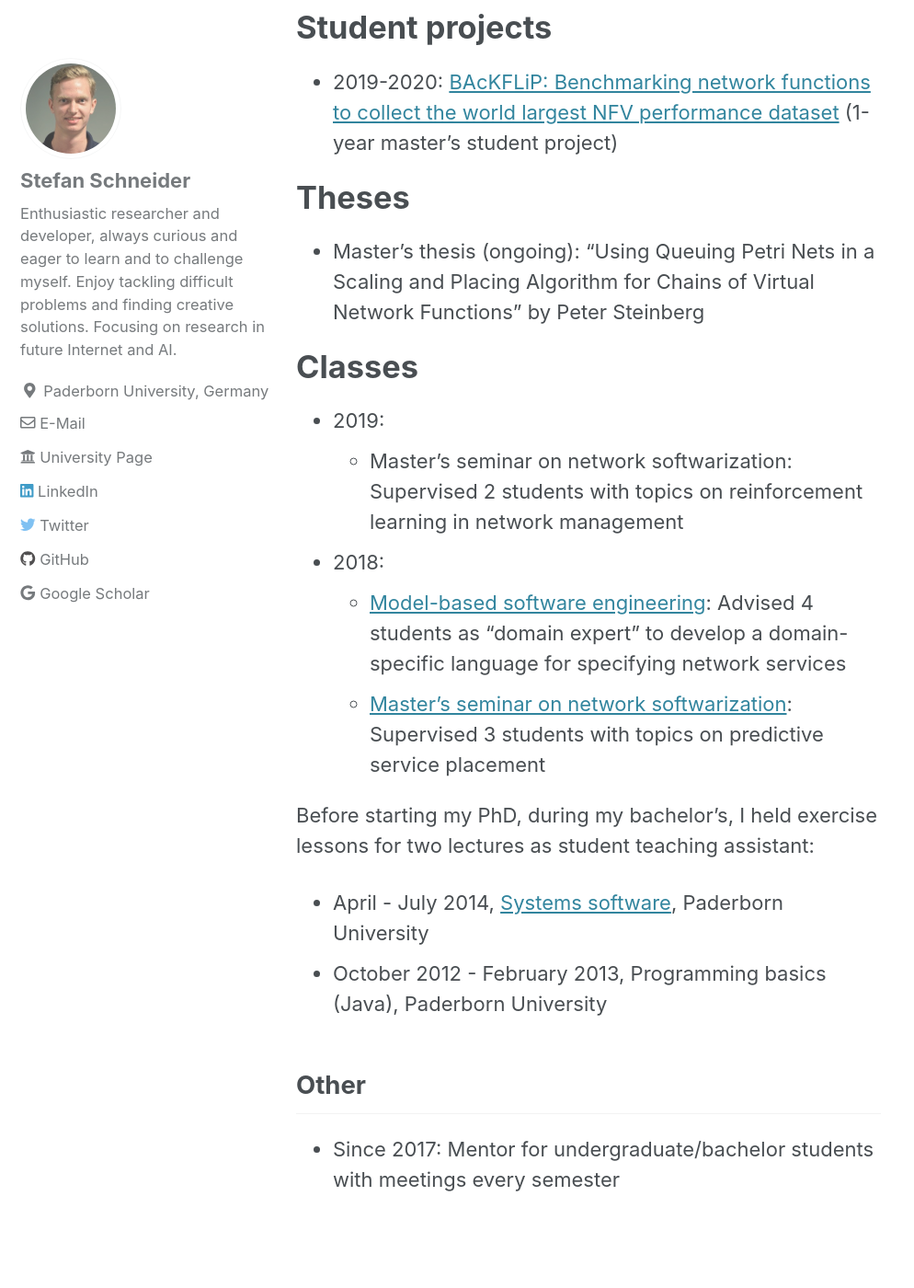
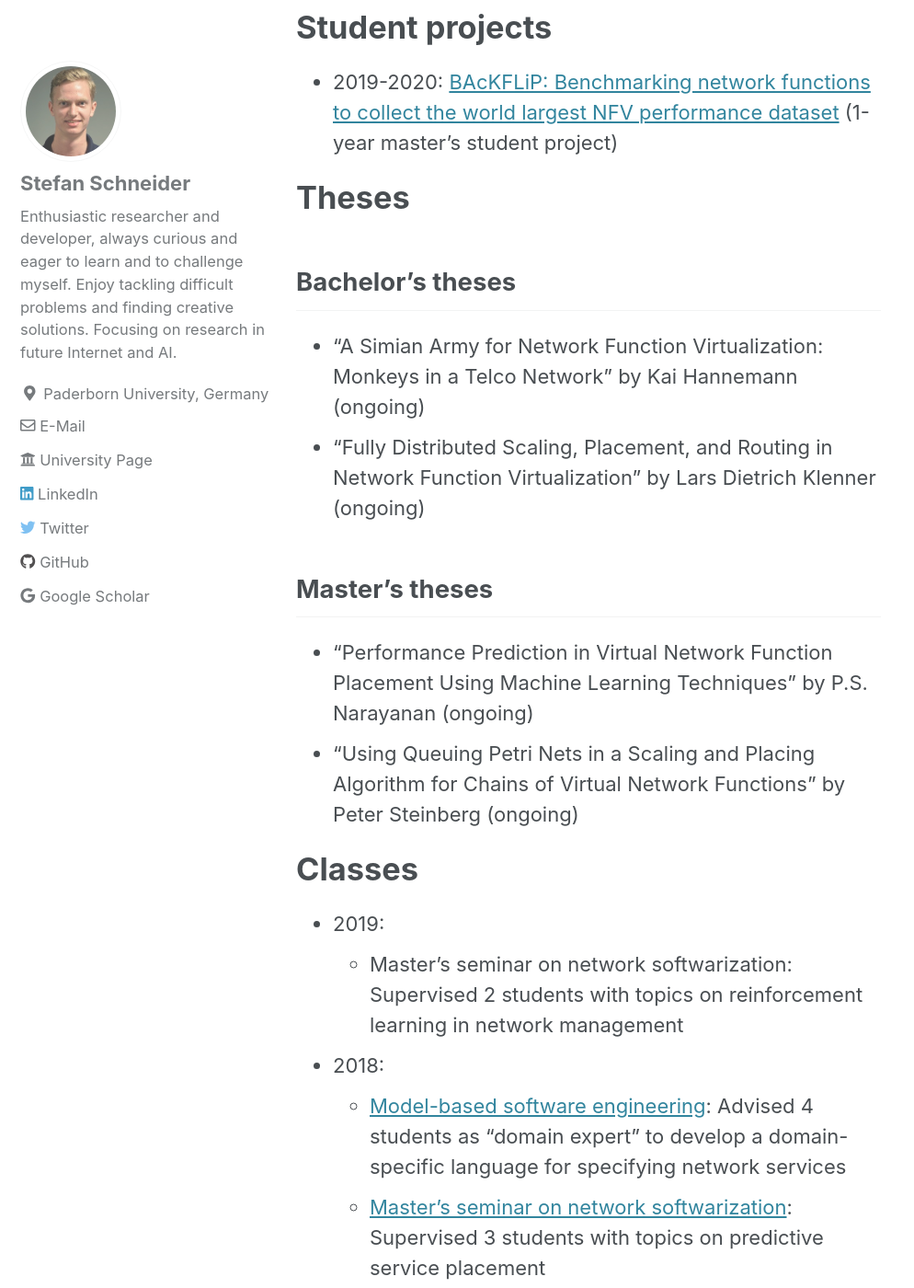
Before and after one commit to stefanbschneider/stefanbschneider.github.io, a Jekyll site: the page built from _pages/teaching.md, in a window 1280 px wide and 1400 px high, scrolled down 1076 px. Shown: the whole window at 92% size, without its empty margins (0-994 px from the left). Built offline with Jekyll 4.4.1, drawn with Linux system fonts in a browser that asks for light colours; cached includes are drawn as plain includes; nearby versions of some CDN libraries.

Commit message:
added BA/MA topics to teaching

```diff
--- a/_pages/teaching.md
+++ b/_pages/teaching.md
@@ -21,7 +21,15 @@ Since my PhD position is currently entirely funded through the [European H2020 p
 
 # Theses
 
-* Master's thesis (ongoing): "Using Queuing Petri Nets in a Scaling and Placing Algorithm for Chains of Virtual Network Functions" by Peter Steinberg
+## Bachelor's theses
+
+* "A Simian Army for Network Function Virtualization: Monkeys in a Telco Network" by Kai Hannemann (ongoing)
+* "Fully Distributed Scaling, Placement, and Routing in Network Function Virtualization" by Lars Dietrich Klenner (ongoing)
+
+## Master's theses
+
+* "Performance Prediction in Virtual Network Function Placement Using Machine Learning Techniques" by P.S. Narayanan (ongoing)
+* "Using Queuing Petri Nets in a Scaling and Placing Algorithm for Chains of Virtual Network Functions" by Peter Steinberg (ongoing)
 
 # Classes
 
```
